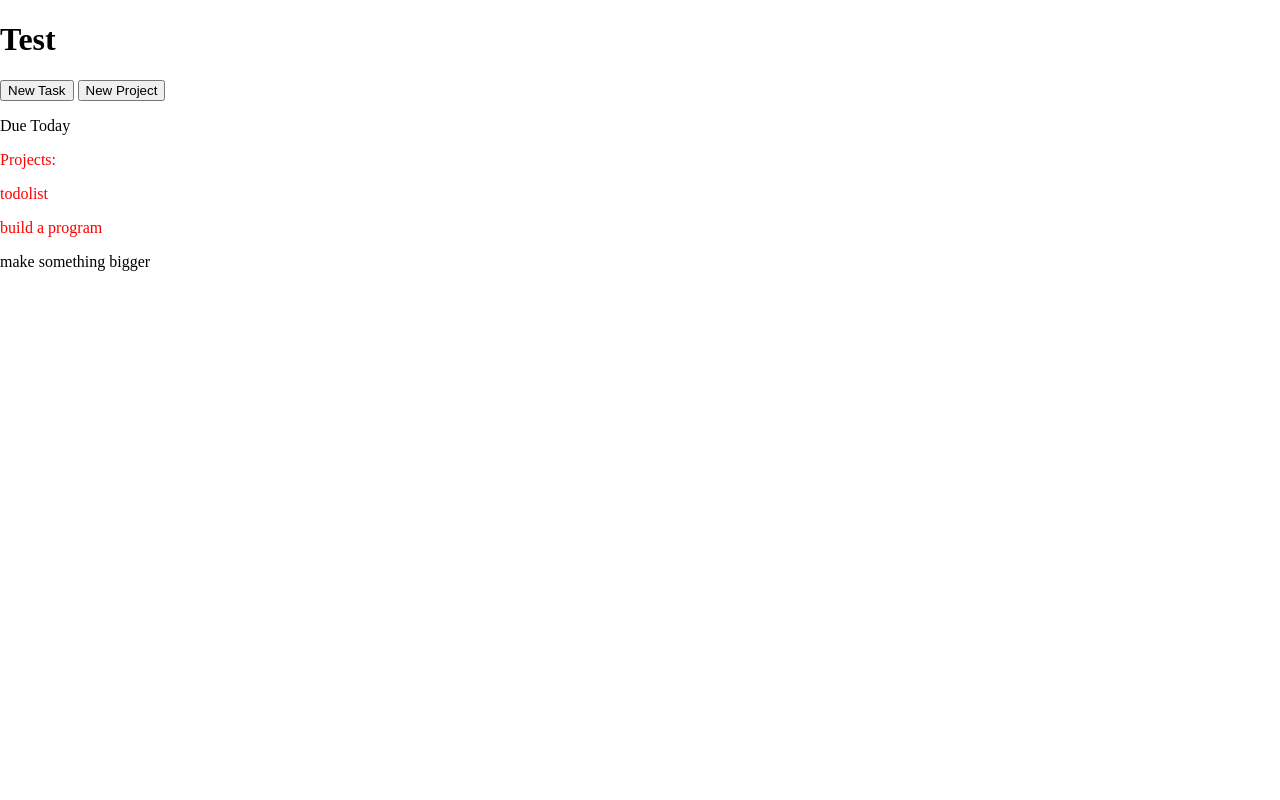
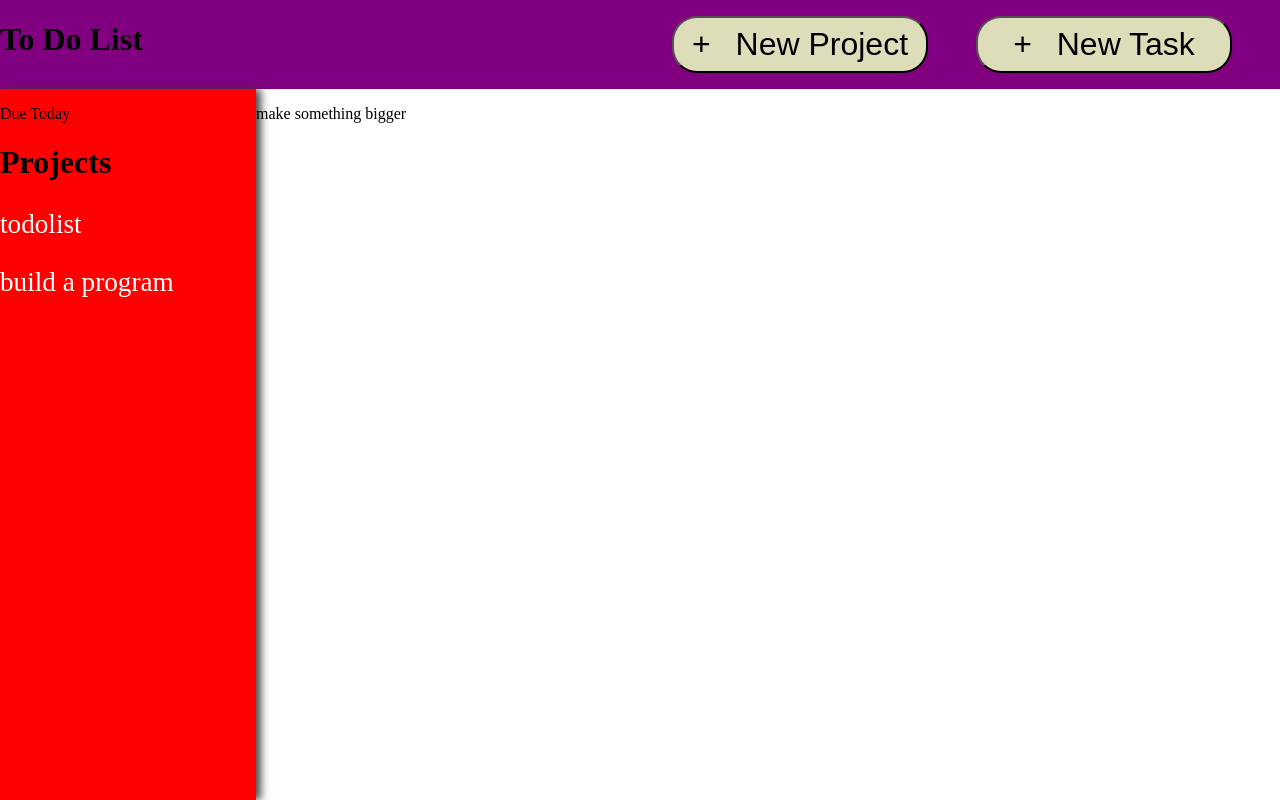
Before and after one commit to marcussleongg/todolist, a website built with webpack: page src/index.html in a window 1280 px wide. Built offline with nearby package versions, Linux system fonts and the light colour scheme.

Commit message:
Add styling for general display and buttons

```diff
--- a/src/displayTasks.js
+++ b/src/displayTasks.js
@@ -1,6 +1,6 @@
 export default function displayTasks(allTodoArr, index) {
-    const body = document.querySelector('body');
+    const display = document.querySelector('#display');
     const taskDisplay = document.createElement('p');
     taskDisplay.innerHTML = allTodoArr[index].title;
-    body.appendChild(taskDisplay);
+    display.appendChild(taskDisplay);
 }
--- a/src/filterSelection.js
+++ b/src/filterSelection.js
@@ -2,7 +2,7 @@ import displayTasks from './displayTasks.js';
 
 export default function selectFilter(allTodoArr, filter) {
     let indexArr = [];
-    const body = document.querySelector('body');
+    const display = document.querySelector('#display');
     //check for tasks due today and return array of indexes of these tasks
     if (filter.substring(0, filter.indexOf(':')) == 'dueDate') {
         allTodoArr.forEach((todo, index) => {
@@ -14,7 +14,7 @@ export default function selectFilter(allTodoArr, filter) {
         if (indexArr.length == 0) {
             const nullTodayDisplay = document.createElement('p');
             nullTodayDisplay.innerHTML = 'No tasks due today';
-            body.appendChild(nullTodayDisplay);
+            display.appendChild(nullTodayDisplay);
         //display tasks which match filter of dueDate:today
         } else {
             indexArr.forEach((i) => {
@@ -32,7 +32,7 @@ export default function selectFilter(allTodoArr, filter) {
         if (indexArr.length == 0) {
             const nullProjTasksDisplay = document.createElement('p');
             nullProjTasksDisplay.innerHTML = 'No tasks under this project';
-            body.appendChild(nullProjTasksDisplay);
+            display.appendChild(nullProjTasksDisplay);
         //display tasks which match filter of project selected
         } else {
             indexArr.forEach((i) => {
--- a/src/index.html
+++ b/src/index.html
@@ -6,11 +6,23 @@
     <title>To Do List</title>
 </head>
 <body>
-    <h1>Test</h1>
-    <button id="newTask">New Task</button>
-    <button id="newProj">New Project</button>
-    <p id="dueToday">Due Today</p>
-    <div id="projects">Projects:</div>
+    <div id="header">
+        <h1>To Do List</h1>
+        <div id="buttons">
+            <button id="newProj">New Project</button>
+            <button id="newTask">New Task</button>
+        </div>
+    </div>
+    <div id="sidebar">
+        <p id="dueToday">Due Today</p>
+        <h1>Projects</h1>
+        <div id="projects">
+
+        </div>
+    </div>
+    <div id="display">
+
+    </div>
     <dialog id="taskDialog">
         <button id="taskBtn">X</button>
         <form id="taskForm">
--- a/src/style.css
+++ b/src/style.css
@@ -3,10 +3,63 @@ html, body {
     padding: 0;
 }
 
-#projects {
-    color: red;
+body {
+    display: grid;
+    height: 100vh;
+    grid: 1fr 8fr / 1fr 4fr;
+}
+
+#header {
+    grid-area: 1 / 1 / 2 / 3;
+    display: flex;
+    justify-content: space-between;
+    background-color: purple;
+}
+
+#buttons {
+    align-self: center;
+    margin-right: 3em;
+    display: flex;
+    gap: 3em;
+}
+
+#buttons button {
+    background-color: rgb(221, 221, 185);
+    height: 1.8em;
+    width: 8em;
+    border-radius: 25px;
+    font-size: 2em;
+}
+
+#buttons button::before {
+    content: '+  ';
+    margin-right: 0.5em;
+}
+
+#buttons button:hover {
+    cursor: pointer;
+}
+
+#sidebar {
+    grid-area: 2 / 1 / 3 / 2;
+    background-color: red;
+    box-shadow: rgb(54, 54, 54, 90%) 0.3em 0 0.5em;
+}
+
+#display {
+    grid-area: 2 / 2 / 3 / 3;
+}
+
+#projects p {
+    font-size: 1.7em;
+    color: white;
 }
 
 #projects p:hover {
     cursor: pointer;
+    background-color: black;
 }
+
+#sidebar > p:hover {
+    cursor: pointer;
+}
```
